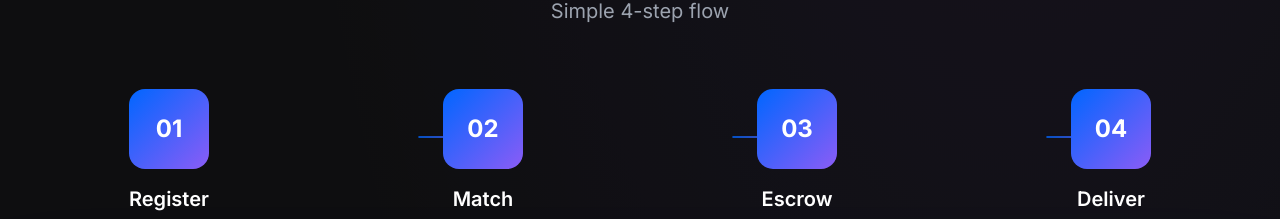
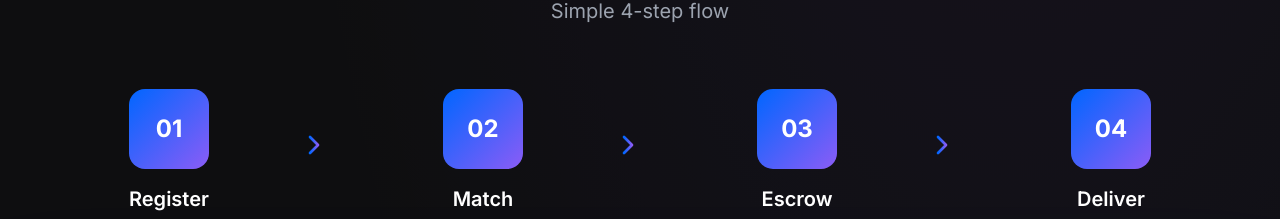
Before and after one commit to axle-protocol/axle-protocol, a Next.js app in the folder website/: page / in a window 1280 px wide. Shown: the part 2273-2492 px from the top of the page. Built offline with nearby package versions, Linux system fonts and the light colour scheme.

Commit message:
fix: simplify How it Works arrow style

```diff
--- a/website/src/app/page.tsx
+++ b/website/src/app/page.tsx
@@ -236,15 +236,15 @@ const FlowStep = ({ step, title, desc, isLast }: { step: string; title: string;
     <h3 className="text-xl font-semibold mb-2">{title}</h3>
     <p className="text-gray-400 text-sm text-center max-w-[180px]">{desc}</p>
     {!isLast && (
-      <div className="hidden md:block absolute top-10 left-full w-full">
-        <svg className="w-full h-4" viewBox="0 0 100 20">
+      <div className="hidden md:flex absolute top-10 -right-8 items-center justify-center w-16">
+        <svg className="w-8 h-8" viewBox="0 0 24 24" fill="none">
+          <path d="M9 6l6 6-6 6" stroke="url(#arrowGradient)" strokeWidth="2" strokeLinecap="round" strokeLinejoin="round" />
           <defs>
-            <linearGradient id="arrowGrad" x1="0%" y1="0%" x2="100%" y2="0%">
+            <linearGradient id="arrowGradient" x1="0%" y1="0%" x2="100%" y2="0%">
               <stop offset="0%" stopColor="#0066FF" />
               <stop offset="100%" stopColor="#8B5CF6" />
             </linearGradient>
           </defs>
-          <path d="M0 10 L80 10 M70 5 L80 10 L70 15" stroke="url(#arrowGrad)" strokeWidth="2" fill="none" strokeLinecap="round" strokeLinejoin="round" />
         </svg>
       </div>
     )}
```
